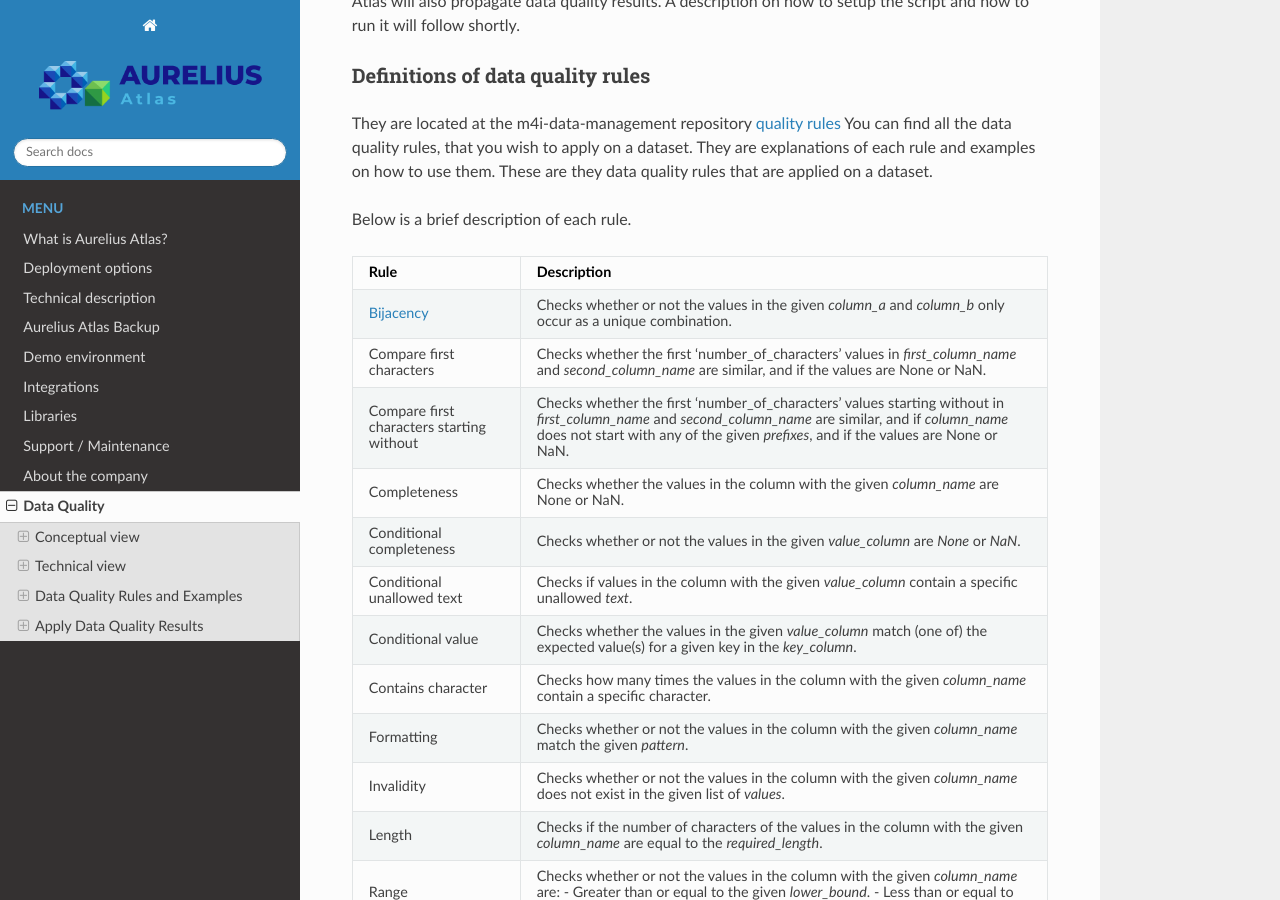
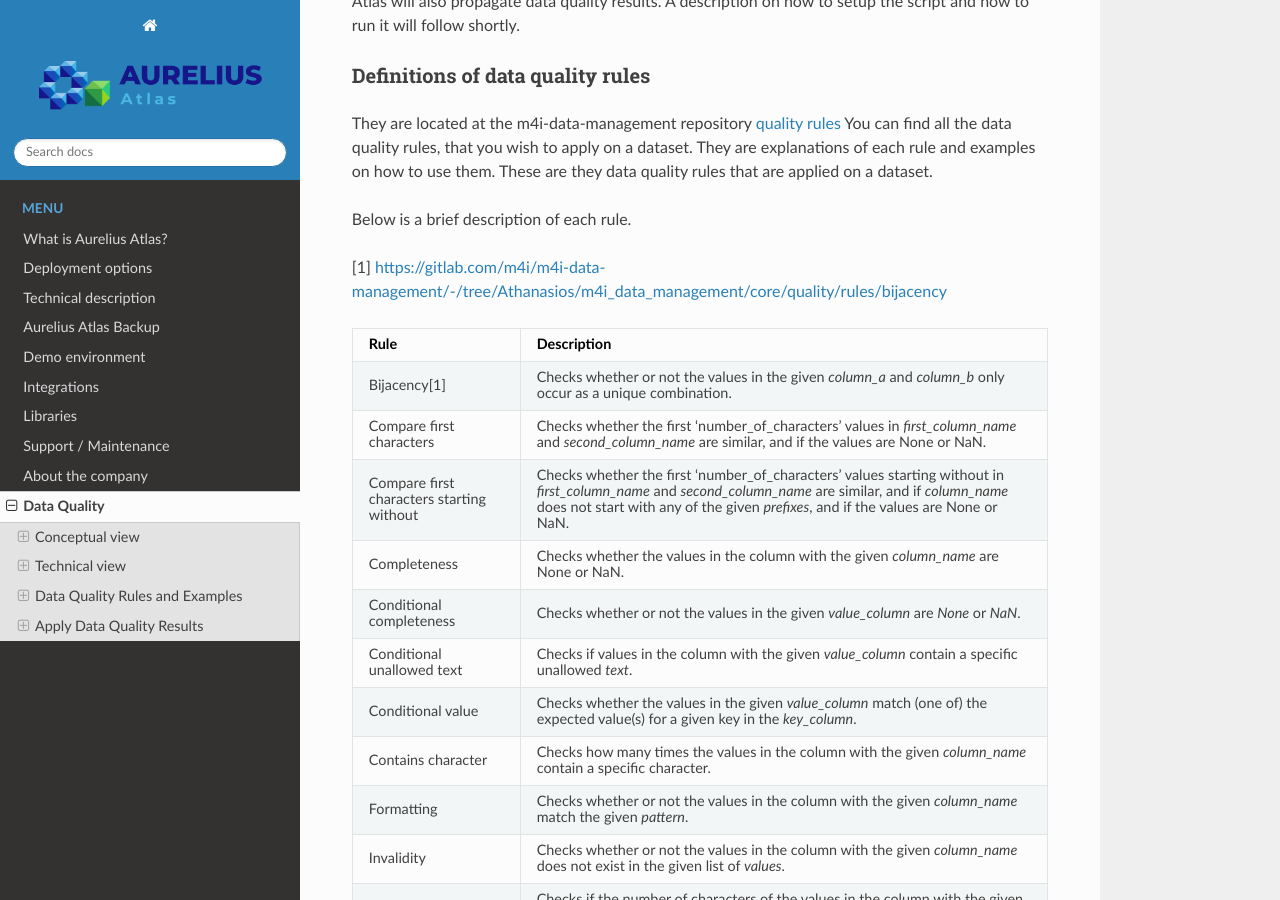
Before and after one commit to aureliusenterprise/doc_technical_manual, a Sphinx documentation site: the page built from DOc/docs/source/Options/data_quality.rst, in a window 1280 px wide and 900 px high, scrolled down 4274 px. Built offline with Sphinx 7.4.7 and the Read the Docs theme 2.0.0, drawn with Linux system fonts in a browser that asks for light colours; pages that are not in the unit, such as notebooks, are missing from menus.

Commit message:
Update data_quality.rst

```diff
--- a/DOc/docs/source/Options/data_quality.rst
+++ b/DOc/docs/source/Options/data_quality.rst
@@ -217,7 +217,7 @@ Below is a brief description of each rule.
 
 .. _Bijacency:
 
-
+[1] https://gitlab.com/m4i/m4i-data-management/-/tree/Athanasios/m4i_data_management/core/quality/rules/bijacency
 
 .. raw:: html
 
@@ -228,7 +228,7 @@ Below is a brief description of each rule.
 | Rule                       | Description                                                     |
 +============================+=================================================================+
 |                            |                                                                 |
-|:ref:`Bijacency <Bijacency>`| Checks whether or not the values in the given `column_a` and    |
+|Bijacency[1]                | Checks whether or not the values in the given `column_a` and    |
 |                            | `column_b` only occur as a unique combination.                  |
 +----------------------------+-----------------------------------------------------------------+
 |                            |                                                                 |
```
